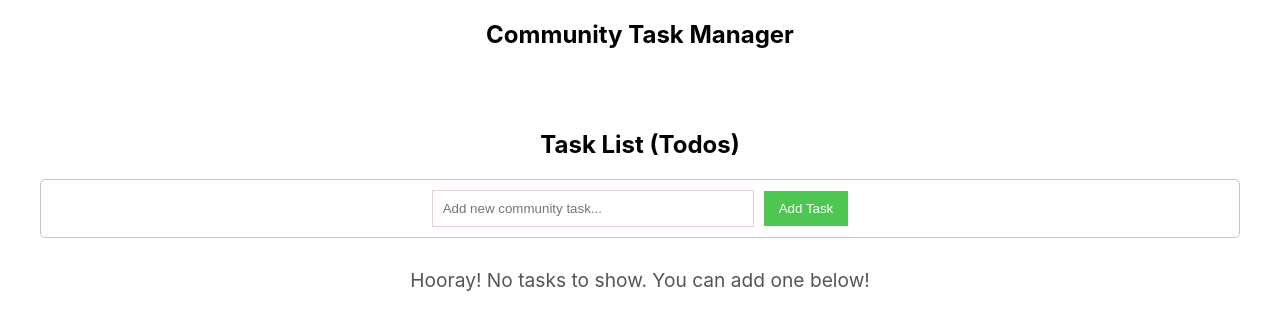
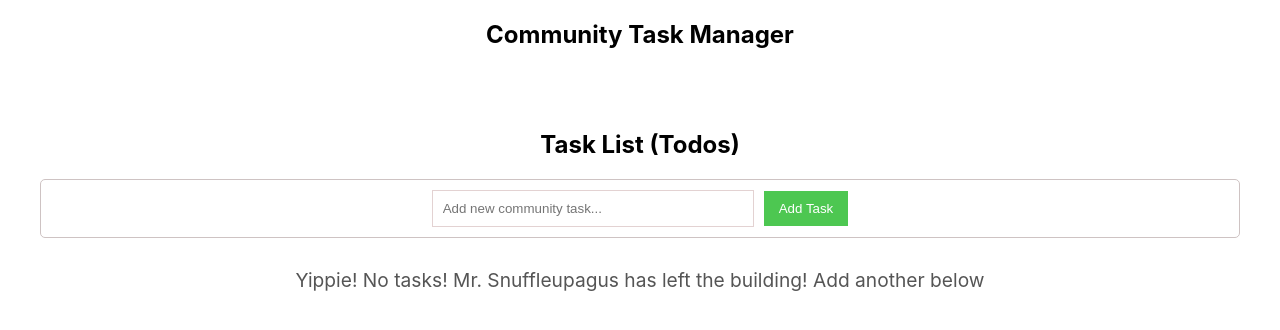
Before and after one commit to Magict67/TO_DO_APP, a React (Create React App) app in the folder task-manager/: page /TO_DO_APP/todos in a window 1280 px wide. Shown: the top 330 px of the page. Built offline with nearby package versions, Linux system fonts and the light colour scheme.

Commit message:
what? state slice name?

```diff
--- a/task-manager/src/components/TodoList.js
+++ b/task-manager/src/components/TodoList.js
@@ -1,17 +1,17 @@
 import React from 'react';
-import { useSelector } from 'react-redux'; // 💡 NEW: Hook to read state from Redux
-import TodoItem from './TodoItem'; // 💡 NEW: Import the item component
+import { useSelector } from 'react-redux'; // Hook to read state from Redux
+import TodoItem from './TodoItem'; // Import the item component
 
 const TodoList = () => {
-  // Use useSelector to read the 'todos' array from the Redux store
-  // We set the state slice name to 'tasks' in rootReducer (state.tasks.todos)
+  // useSelector reads 'todos' array from Redux store
+  // set state slice name to 'tasks' in rootReducer (state.tasks.todos)
   const todos = useSelector(state => state.tasks.todos);
 
-  // If the list is empty, show a congratulatory message
+  // If list empty, show silly message
   if (todos.length === 0) {
     return (
       <p style={{ marginTop: '30px', fontSize: '1.2em', color: '#555' }}>
-        Hooray! No tasks to show. You can add one below!
+        Yippie! No tasks! Mr. Snuffleupagus has left the building! Add another below
       </p>
     );
   }
```
